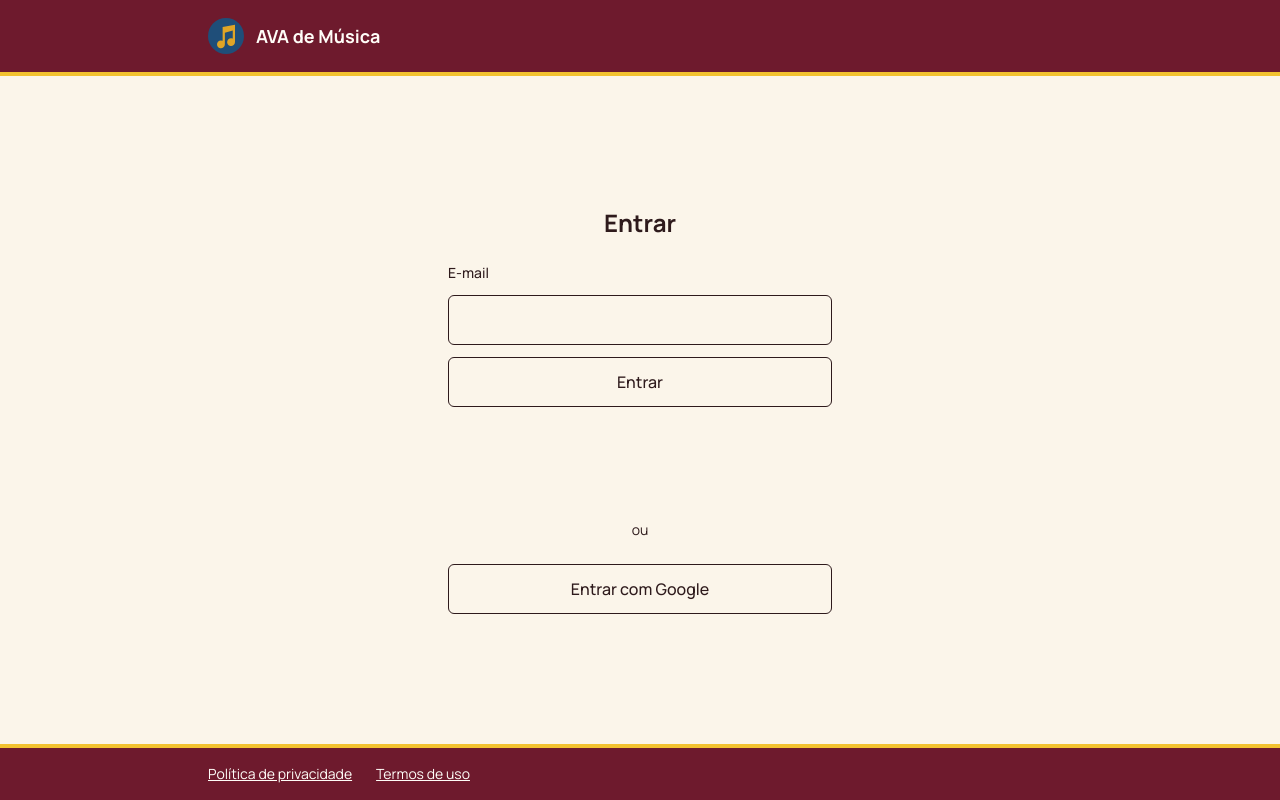
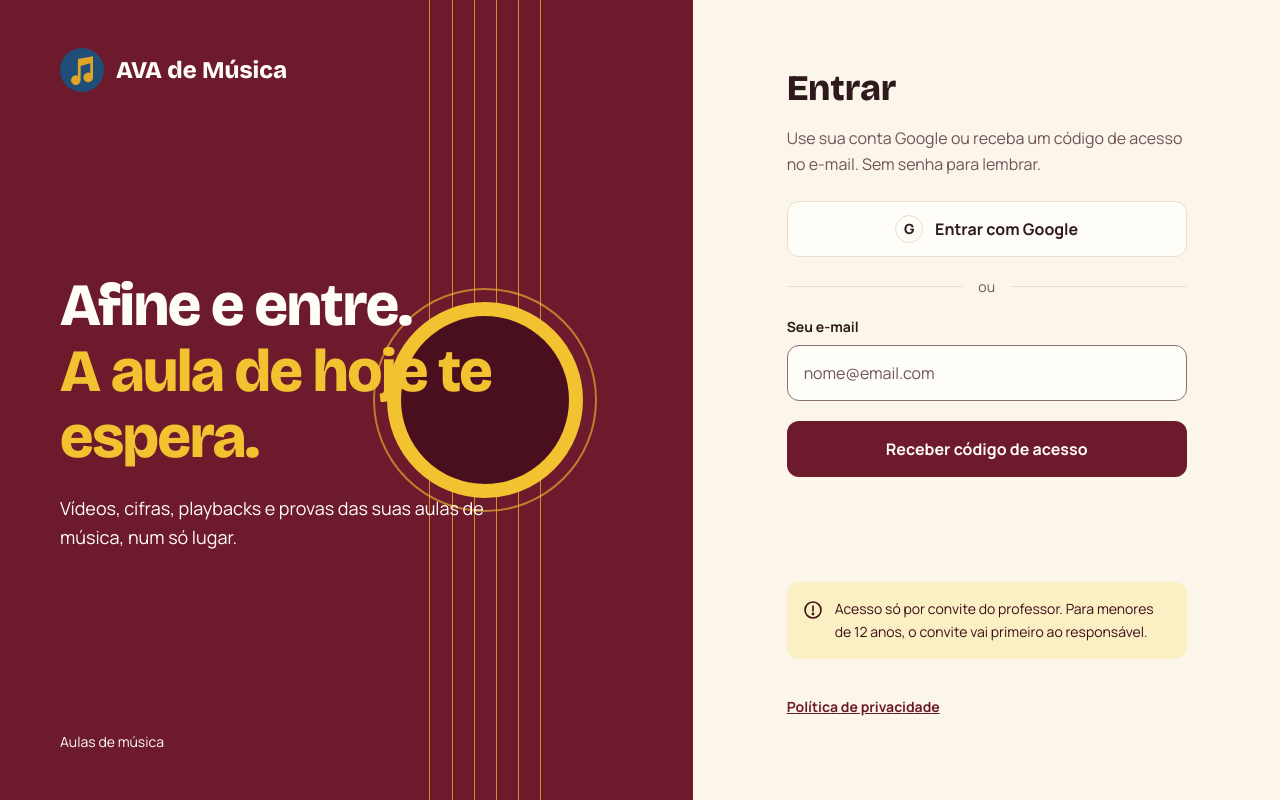
Before and after one commit to rogeriocaetanojr/ava-musica, a Next.js app: page /login in a window 1280 px wide. Built offline with nearby package versions, Linux system fonts and the light colour scheme; no server answers.

Commit message:
style(login): aplica visual novo no login para desktop

```diff
--- a/src/app/login/formulario-login.tsx
+++ b/src/app/login/formulario-login.tsx
@@ -1,6 +1,9 @@
 "use client";
 
 import { useRef, useState } from "react";
+import { Aviso } from "@/components/aviso";
+import { Botao } from "@/components/botao";
+import { Campo } from "@/components/campo";
 import { criarClienteNavegador } from "@/lib/supabase/navegador";
 import { Captcha, type ControleDoCaptcha } from "./captcha";
 import {
@@ -135,47 +138,55 @@ export function FormularioLogin() {
   }
 
   return (
-    <div className="space-y-6">
+    <div className="space-y-5">
       {etapa.tipo === "email" ? (
-        <form onSubmit={pedirCodigo} className="space-y-3">
-          <label htmlFor="email" className="block text-sm font-medium">
-            E-mail
-          </label>
-          <input
+        <>
+          <Botao variante="secundario" onClick={entrarComGoogle}>
+            <span
+              aria-hidden="true"
+              className="flex size-7 items-center justify-center rounded-full border border-linha text-sm font-extrabold"
+            >
+              G
+            </span>
+            Entrar com Google
+          </Botao>
+          <div
+            aria-hidden="true"
+            className="flex items-center gap-4 text-sm text-texto-secundario"
+          >
+            <span className="h-px flex-1 bg-linha" />
+            ou
+            <span className="h-px flex-1 bg-linha" />
+          </div>
+          <form onSubmit={pedirCodigo} className="space-y-5">
+            <Campo
               id="email"
+              rotulo="Seu e-mail"
               type="email"
               required
               autoComplete="email"
+              placeholder="nome@email.com"
               value={email}
               onChange={(evento) => setEmail(evento.target.value)}
-            className="w-full rounded-md border border-current bg-transparent px-3 py-3"
             />
-          <button
-            type="submit"
-            disabled={ocupado}
-            className="w-full rounded-md border border-current px-4 py-3 font-medium disabled:opacity-60"
-          >
-            {ocupado ? "Enviando…" : "Entrar"}
-          </button>
+            <Botao type="submit" disabled={ocupado}>
+              {ocupado ? "Enviando…" : "Receber código de acesso"}
+            </Botao>
           </form>
+        </>
       ) : (
-        <div className="space-y-3">
-          <h2 className="text-lg font-semibold">Digite o código</h2>
-          <p
-            role="status"
-            className="rounded-md bg-green-100 p-3 text-green-800"
-          >
-            {etapa.aviso}
-          </p>
+        <div className="space-y-5">
+          <h2 className="font-titulo text-2xl text-texto">Digite o código</h2>
+          <Aviso role="status">
+            <p>{etapa.aviso}</p>
+          </Aviso>
           <form
             onSubmit={(evento) => confirmarCodigo(evento, etapa.email)}
-            className="space-y-3"
+            className="space-y-5"
           >
-            <label htmlFor="codigo" className="block text-sm font-medium">
-              Código
-            </label>
-            <input
+            <Campo
               id="codigo"
+              rotulo="Código"
               type="text"
               required
               inputMode="numeric"
@@ -187,22 +198,18 @@ export function FormularioLogin() {
               onChange={(evento) =>
                 setCodigo(evento.target.value.replace(/\D/g, ""))
               }
-              className="w-full rounded-md border border-current bg-transparent px-3 py-3 text-center text-2xl tracking-[0.5em]"
+              className="text-center text-2xl tracking-[0.5em]"
             />
-            <button
-              type="submit"
-              disabled={ocupado}
-              className="w-full rounded-md border border-current px-4 py-3 font-medium disabled:opacity-60"
-            >
+            <Botao type="submit" disabled={ocupado}>
               {ocupado ? "Confirmando…" : "Confirmar"}
-            </button>
+            </Botao>
           </form>
-          <div className="flex justify-between gap-3 text-sm">
+          <div className="flex justify-between gap-3 text-sm font-bold text-bordo">
             <button
               type="button"
               disabled={ocupado}
               onClick={() => enviarCodigo(etapa.email, true)}
-              className="underline disabled:opacity-60"
+              className="min-h-12 underline disabled:opacity-60"
             >
               Reenviar código
             </button>
@@ -210,7 +217,7 @@ export function FormularioLogin() {
               type="button"
               disabled={ocupado}
               onClick={usarOutroEmail}
-              className="underline disabled:opacity-60"
+              className="min-h-12 underline disabled:opacity-60"
             >
               Usar outro e-mail
             </button>
@@ -221,23 +228,19 @@ export function FormularioLogin() {
       {/* Fica nas duas etapas: o reenvio do código também passa pelo captcha. */}
       <Captcha ref={captcha} aoMudarToken={setTokenCaptcha} />
 
-      {etapa.tipo === "email" && (
-        <>
-          <p className="text-center text-sm">ou</p>
-          <button
-            type="button"
-            onClick={entrarComGoogle}
-            className="w-full rounded-md border border-current px-4 py-3 font-medium"
-          >
-            Entrar com Google
-          </button>
-        </>
+      {erro && (
+        <Aviso role="alert">
+          <p>{erro}</p>
+        </Aviso>
       )}
 
-      {erro && (
-        <p role="alert" className="rounded-md bg-red-100 p-3 text-red-800">
-          {erro}
+      {etapa.tipo === "email" && (
+        <Aviso>
+          <p>
+            Acesso só por convite do professor. Para menores de 12 anos, o
+            convite vai primeiro ao responsável.
           </p>
+        </Aviso>
       )}
     </div>
   );
--- a/src/app/login/page.tsx
+++ b/src/app/login/page.tsx
@@ -1,8 +1,12 @@
 import type { Metadata } from "next";
 import { Suspense } from "react";
 import { redirect } from "next/navigation";
+import Image from "next/image";
+import Link from "next/link";
+import { Aviso } from "@/components/aviso";
+import { BocaDoViolao, Cordas } from "@/components/cordas";
 import { destinoDoPapel, obterSessao } from "@/lib/auth";
-import { tituloDaPagina } from "@/lib/site";
+import { LOGO_DO_AVA, NOME_DO_AVA, tituloDaPagina } from "@/lib/site";
 import { FormularioLogin } from "./formulario-login";
 import {
   MENSAGEM_BLOQUEADO,
@@ -39,9 +43,9 @@ async function AvisoDeErro({ searchParams }: { searchParams: Parametros }) {
   if (!mensagem) return null;
 
   return (
-    <p role="alert" className="rounded-md bg-red-100 p-3 text-red-800">
-      {mensagem}
-    </p>
+    <Aviso role="alert">
+      <p>{mensagem}</p>
+    </Aviso>
   );
 }
 
@@ -51,15 +55,57 @@ export default function PaginaLogin({
   searchParams: Parametros;
 }) {
   return (
-    <main className="flex flex-1 flex-col items-center justify-center px-4 py-8">
-      <div className="w-full max-w-sm space-y-6">
-        <h1 className="text-center text-2xl font-bold">Entrar</h1>
+    <main
+      data-tela-cheia
+      className="grid flex-1 lg:min-h-screen lg:grid-cols-[13fr_11fr]"
+    >
+      <section className="relative flex flex-col overflow-hidden bg-bordo px-6 py-6 text-superficie lg:px-15 lg:py-12">
+        <Cordas className="absolute inset-y-0 left-[70%] hidden w-28 -translate-x-1/2 lg:flex" />
+        <BocaDoViolao className="absolute top-1/2 left-[70%] hidden size-56 -translate-x-1/2 -translate-y-1/2 lg:block" />
+
+        <div className="relative flex items-center gap-3">
+          <Image src={LOGO_DO_AVA} alt="" width={44} height={44} priority />
+          <span className="font-titulo text-2xl">{NOME_DO_AVA}</span>
+        </div>
+
+        <div className="relative my-auto hidden max-w-md space-y-6 py-12 lg:block">
+          <p className="font-titulo text-6xl leading-[1.1] tracking-tight">
+            Afine e entre.
+            <span className="block text-amarelo">
+              A aula de hoje te espera.
+            </span>
+          </p>
+          <p className="text-lg leading-relaxed">
+            Vídeos, cifras, playbacks e provas das suas aulas de música, num só
+            lugar.
+          </p>
+        </div>
+
+        <p className="relative hidden text-sm lg:block">Aulas de música</p>
+      </section>
+
+      <section className="flex items-center justify-center px-6 py-10 lg:px-16">
+        <div className="w-full max-w-100 space-y-6">
+          <div className="space-y-4">
+            <h1 className="font-titulo text-4xl text-texto">Entrar</h1>
+            <p className="leading-relaxed text-texto-secundario">
+              Use sua conta Google ou receba um código de acesso no e-mail. Sem
+              senha para lembrar.
+            </p>
+          </div>
           <Suspense>
             <RedirecionarLogado />
             <AvisoDeErro searchParams={searchParams} />
           </Suspense>
           <FormularioLogin />
+          <Link
+            href="/privacidade"
+            className="inline-flex min-h-12 items-center text-sm font-bold text-bordo underline"
+          >
+            Política de privacidade
+          </Link>
         </div>
+      </section>
     </main>
   );
 }
```
Also changed, not shown: 1 other file (tests, documents, lock files or other folders). Lines whose indentation alone changed are shown as unchanged.
